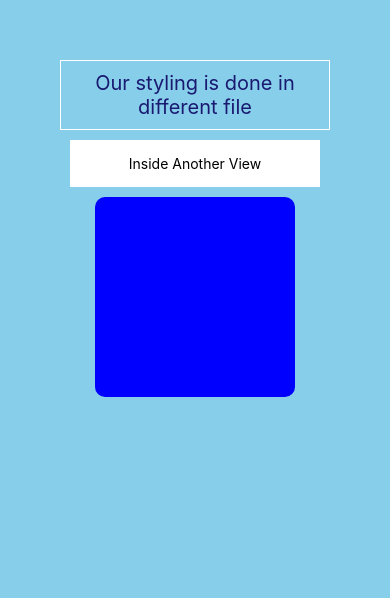
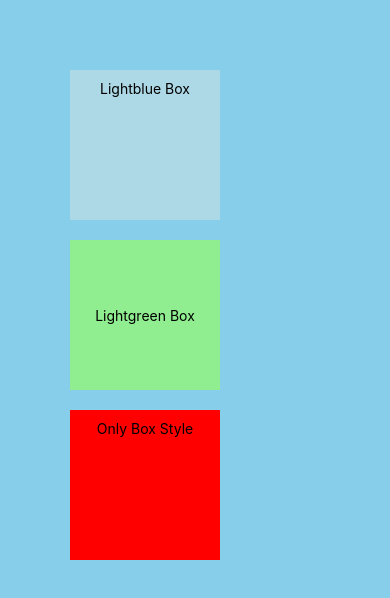
Before and after one commit to muazimmaqbool/React-Native-Tutorials, a React Native app: screen / in a window 390 px wide. Shown: the top 598 px of the page. Built offline with nearby package versions, Linux system fonts and the light colour scheme.

Commit message:
multiple styles

```diff
--- a/App.js
+++ b/App.js
@@ -87,8 +87,8 @@ const App = () => {
           <Greet name="Basit Mushtaq" enroll={"6593"}/>  */}
           {/* <B_Styling /> */}
           {/* <C_StyleSheet/> */}
-          <Cc_styleSheet2/>
-          {/* <D_MultipleStyles/> */}
+          {/* <Cc_styleSheet2/> */}
+          <D_MultipleStyles/>
           {/* <E_BoxModel/> */}
           {/* <F_Shadows/> */}
           {/* <G_StyleInheritance/> */}
--- a/Components/D_MultipleStyles.js
+++ b/Components/D_MultipleStyles.js
@@ -4,16 +4,16 @@ import { StyleSheet, Text, View } from "react-native";
 const D_MultipleStyles = () => {
   //First go through previous codes
   return (
-    //if we remove this outer View it will still work as Outer View is Styled and metioned in APP.js its here just for to add many components inside it
+    //if we remove this outer View it will still work as Outer View is Styled and metioned in App.js its here just for to add many components inside it
     <View>
     {/*
      style={styles.lightblueBg} : this way we add one style and to add multiple styles we put styles inside an array:
-            i.e style={[styles.box, styles.lightblueBg]}
+          i.e style={[styles.box, styles.lightblueBg]}
     */}
       <View style={[styles.box, styles.lightblueBg]}>
         <Text>Lightblue Box</Text>
       </View>
-      <View style={[styles.box, styles.lightgreenBg]}>
+      <View style={[styles.box, styles.lightgreenBg,{justifyContent:"center"}]}>
         <Text>Lightgreen Box</Text>
       </View>
       <View style={styles.box}>
@@ -37,11 +37,12 @@ const styles = StyleSheet.create({
     // padding: 10,
   },
   box: {
-    width: 100,
-    height: 100,
+    width: 150,
+    height: 150,
     padding: 10,
     margin:10,
     backgroundColor:"red",
+    alignItems:"center",
   },
 });
 /*
```
